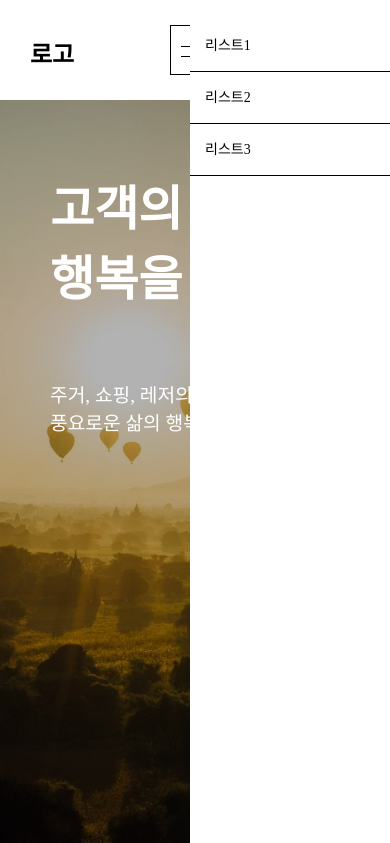
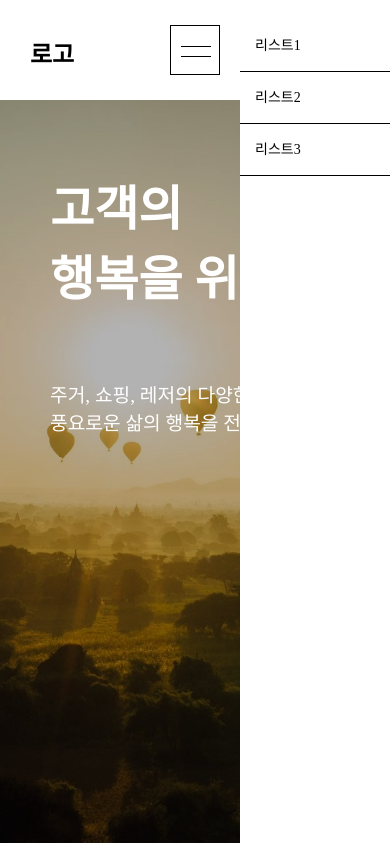
Before and after one commit to jaeidesu/ssg, a plain HTML site: page index.html in a window 390 px wide. Both pictures are taken after a click on the link "메뉴". Shown: the top 843 px of the page. Drawn offline with Linux system fonts and the light colour scheme.

Commit message:
Add files via upload

```diff
--- a/common.css
+++ b/common.css
@@ -181,10 +181,10 @@ body {
     }
     #gnb {
         position: fixed;
-        top: 0; right: -200px;
+        top: 0; right: -150px;
         background: #fff;
         margin-top: 20px;
-        width: 200px;
+        width: 150px;
         height: 100vh;
         transition: 1s;
         z-index: 99;
--- a/index.html
+++ b/index.html
@@ -51,7 +51,7 @@
                 state = 0;
             }
             else if ( state == 0 ) {
-                gnb.style.right = "-200px";
+                gnb.style.right = "-150px";
                 state = 1;
             }
             console.log(state);
```
